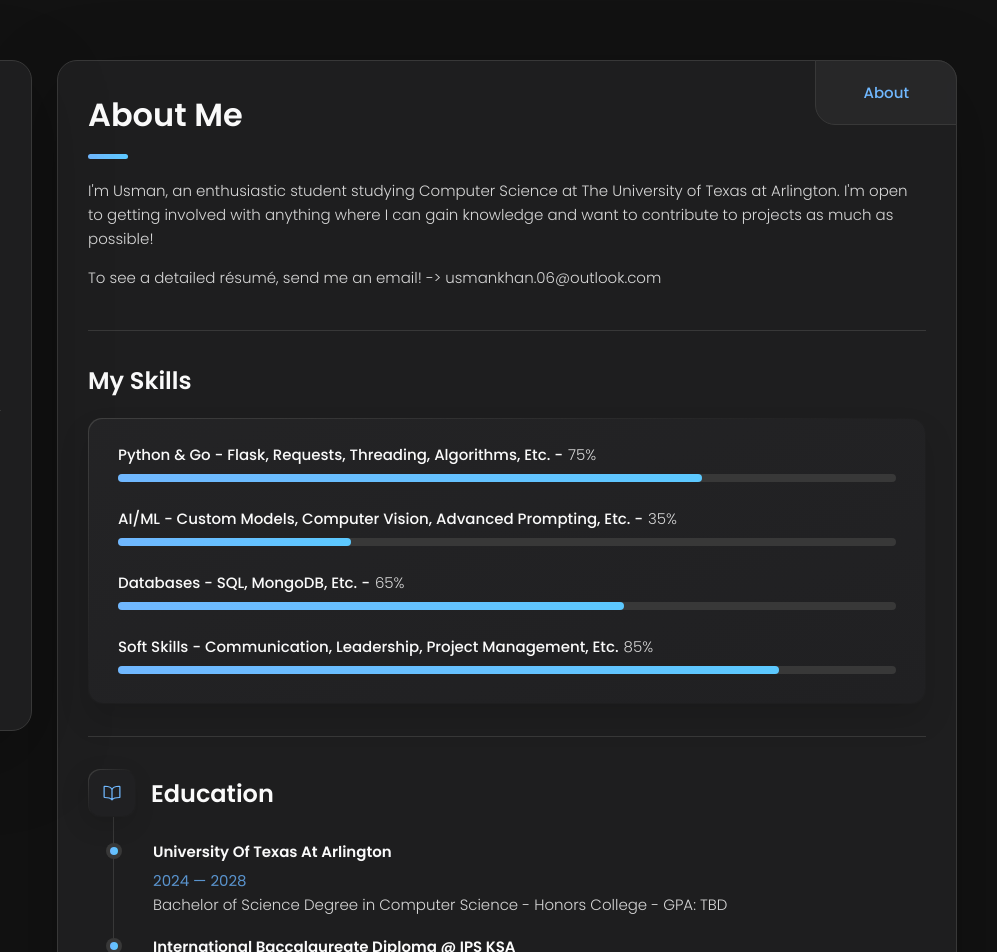
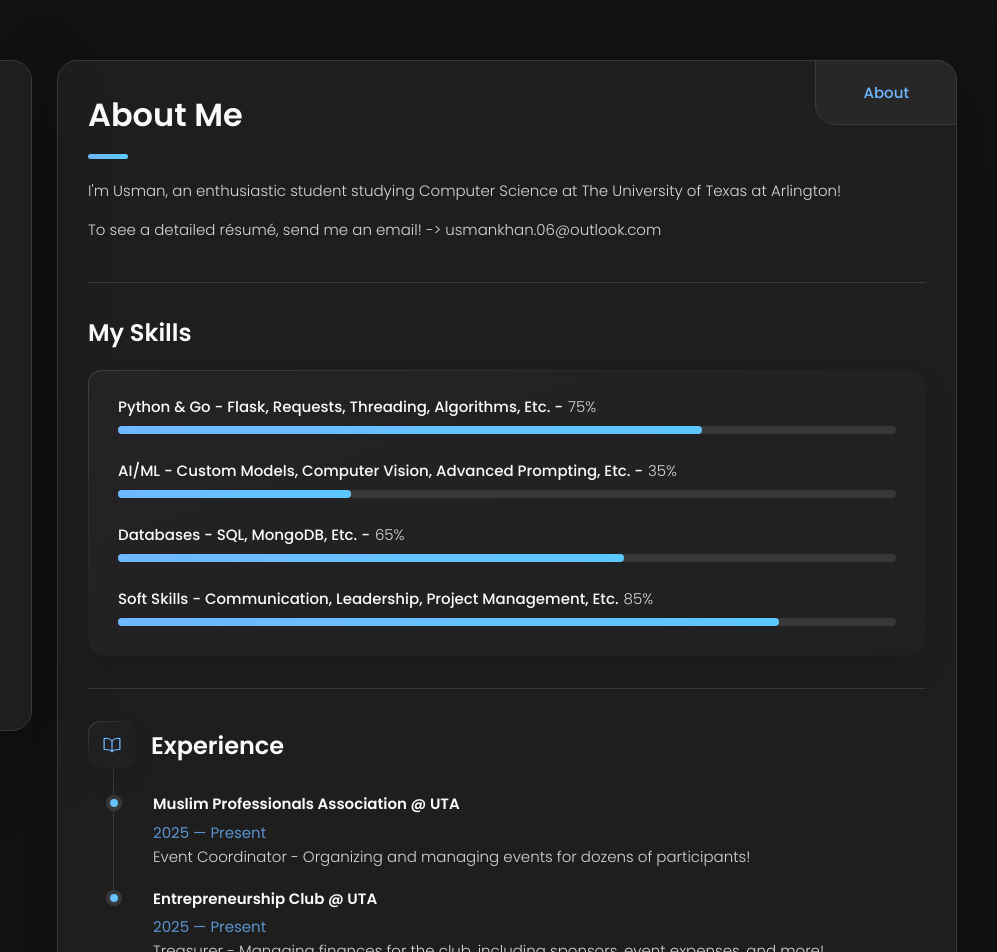
Before and after one commit to usmank06/Portfolio, a plain HTML site: page index.html in a window 1280 px wide. Shown: the top 952 px of the page, 283-1280 px from the left. Drawn offline with nearby package versions, Linux system fonts and the light colour scheme.

Commit message:
Update index.html

```diff
--- a/index.html
+++ b/index.html
@@ -176,8 +176,7 @@
 
         <section class="about-text">
           <p>
-            I'm Usman, an enthusiastic student studying Computer Science at The University of Texas at Arlington.
-            I'm open to getting involved with anything where I can gain knowledge and want to contribute to projects as much as possible!
+            I'm Usman, an enthusiastic student studying Computer Science at The University of Texas at Arlington!
           </p>
 
           <p>
@@ -249,6 +248,46 @@
 
         </section>
 
+        <section class="timeline">
+
+          <div class="separator"></div>
+
+          <div class="title-wrapper">
+            <div class="icon-box">
+              <ion-icon name="book-outline"></ion-icon>
+            </div>
+            <h3 class="h3">Experience</h3>
+          </div>
+
+          <ol class="timeline-list">
+
+            <li class="timeline-item">
+
+              <h4 class="h4 timeline-item-title">Muslim Professionals Association @ UTA</h4>
+
+              <span>2025 — Present</span>
+
+              <p class="timeline-text">
+                Event Coordinator - Organizing and managing events for dozens of participants!
+              </p>
+
+            </li>
+
+            <li class="timeline-item">
+
+              <h4 class="h4 timeline-item-title">Entrepreneurship Club @ UTA</h4>
+
+              <span>2025 — Present</span>
+
+              <p class="timeline-text">
+                Treasurer - Managing finances for the club, including sponsors, event expenses, and more!
+              </p>
+
+            </li>
+
+          </ol>
+
+        </section>
 
         <div class="modal-container" data-modal-container>
 
```
